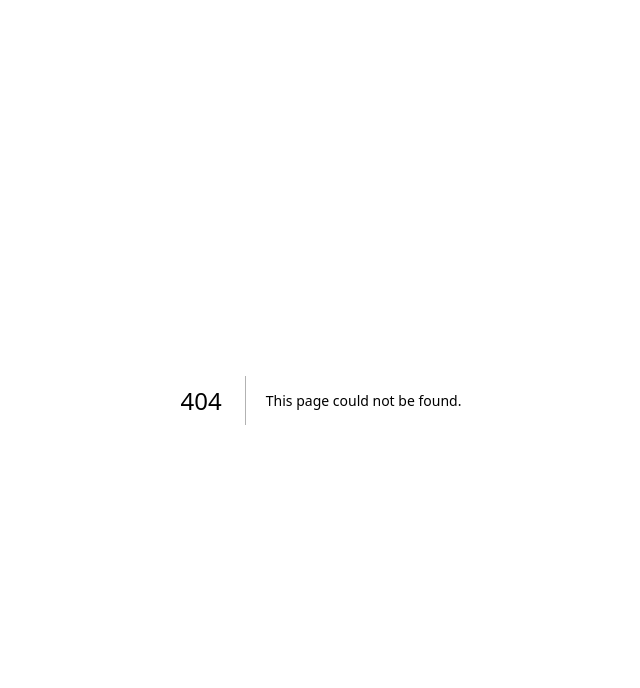
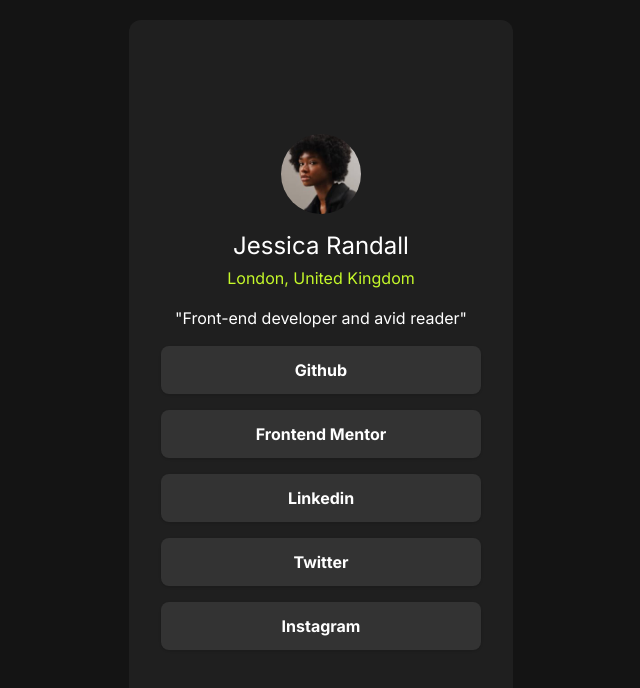
Before and after one commit to remberf1/test_css, a Next.js app: page /users/Blog_preview in a window 1280 px wide. Before the commit this address had no page. Shown: the top 688 px of the page, without its empty margins (319-959 px from the left). Built offline with nearby package versions, Linux system fonts and the light colour scheme.

Commit message:
blog card

```diff
--- /dev/null
+++ b/app/components/Card.tsx
@@ -0,0 +1,13 @@
+// components/Card.tsx
+
+interface CardProps {
+  text: string;
+}
+
+export default function Card({ text }: CardProps) {
+  return (
+    <div className="p-3 font-bold bg-Grey-700 text-white rounded-lg shadow hover:cursor-pointer hover:bg-Green hover:text-Grey-700 mb-4">
+      <p>{text}</p>
+    </div>
+  );
+}
--- a/app/globals.css
+++ b/app/globals.css
@@ -23,3 +23,12 @@
 --color-Gray-950: hsl(0, 0%, 7%);
 --shadow-right-bottom: 8px 8px 0px 0px ;
 }
+
+
+@theme{
+    --color-Green: hsl(75, 94%, 57%);
+--color-White: hsl(0, 0%, 100%);
+--color-Grey-700: hsl(0, 0%, 20%);
+--color-Grey-800: hsl(0, 0%, 12%);
+--color-Grey-900: hsl(0, 0%, 8%)
+}
--- /dev/null
+++ b/app/users/Blog_preview/page.tsx
@@ -0,0 +1,28 @@
+
+import {Inter} from 'next/font/google'
+import Image from 'next/image'
+import Card from '@/app/components/Card'
+
+const text=['Github','Frontend Mentor','Linkedin','Twitter','Instagram']
+
+const inter = Inter({ subsets: ['latin'] })
+const Preview = () => {
+  return (
+        <div className={`${inter.className} bg-[var(--color-Grey-900)] min-h-screen py-5 flex justify-center`}>
+  <div className="w-full max-w-sm px-8 py-10 flex flex-col items-center justify-center text-center rounded-xl bg-Grey-800 space-y-4">
+    <Image src="/avatar-jessica.jpeg" height={80} width={80} alt="Avatar" className="rounded-full" />
+    <div>
+      <p className="text-White text-2xl mb-1">Jessica Randall</p>
+      <p className="text-Green text-md">London, United Kingdom</p>
+    </div>
+    <p className="text-White">&quot;Front-end developer and avid reader&quot;</p>
+    <div className="w-full">
+      {text.map((item, index) => (
+        <Card key={index} text={item} />
+      ))}
+    </div>
+  </div>
+</div>
+  )
+}
+export default Preview
--- a/next.config.ts
+++ b/next.config.ts
@@ -5,7 +5,7 @@
     return [
       {
         source: '/',
-        destination: '/users/new',
+        destination: '/users/Blog',
         permanent: false, // or true if you want a permanent redirect
       },
     ]
```
Also changed, not shown: public/avatar-jessica.jpeg (added).
